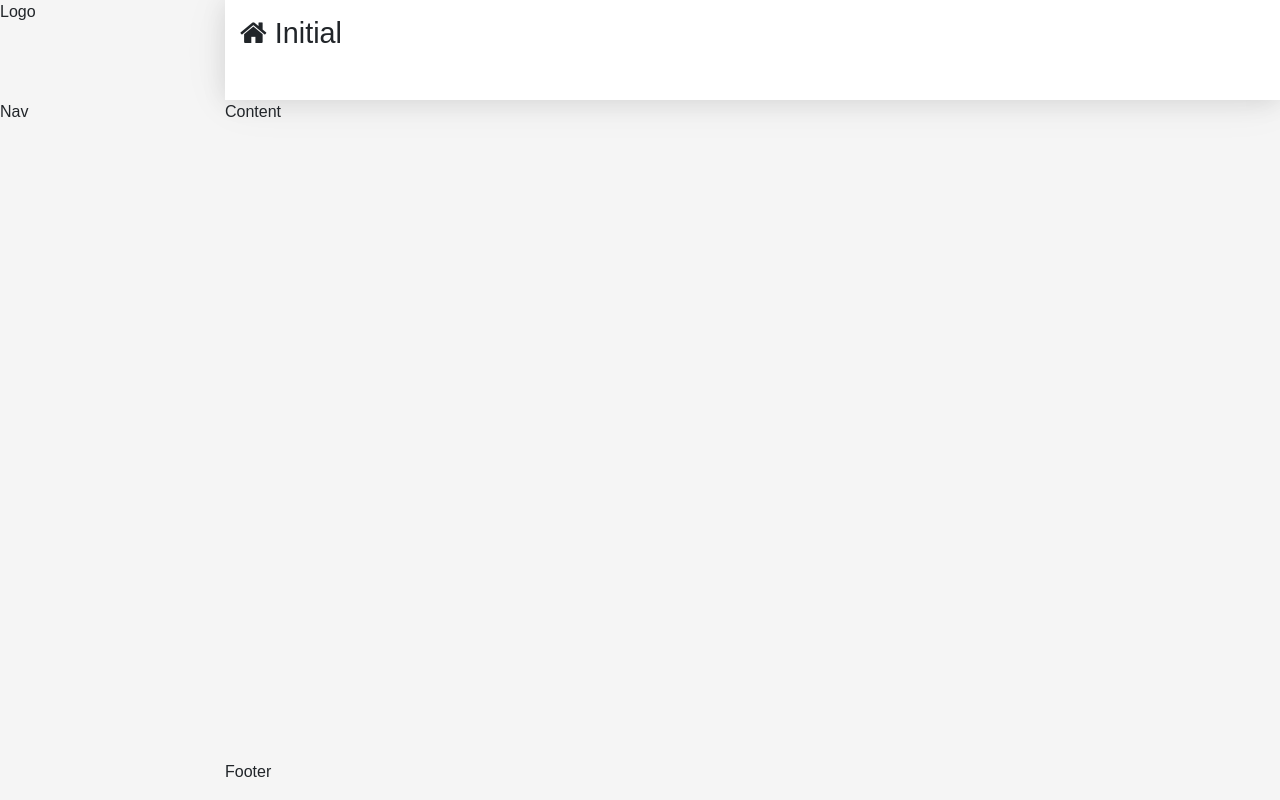
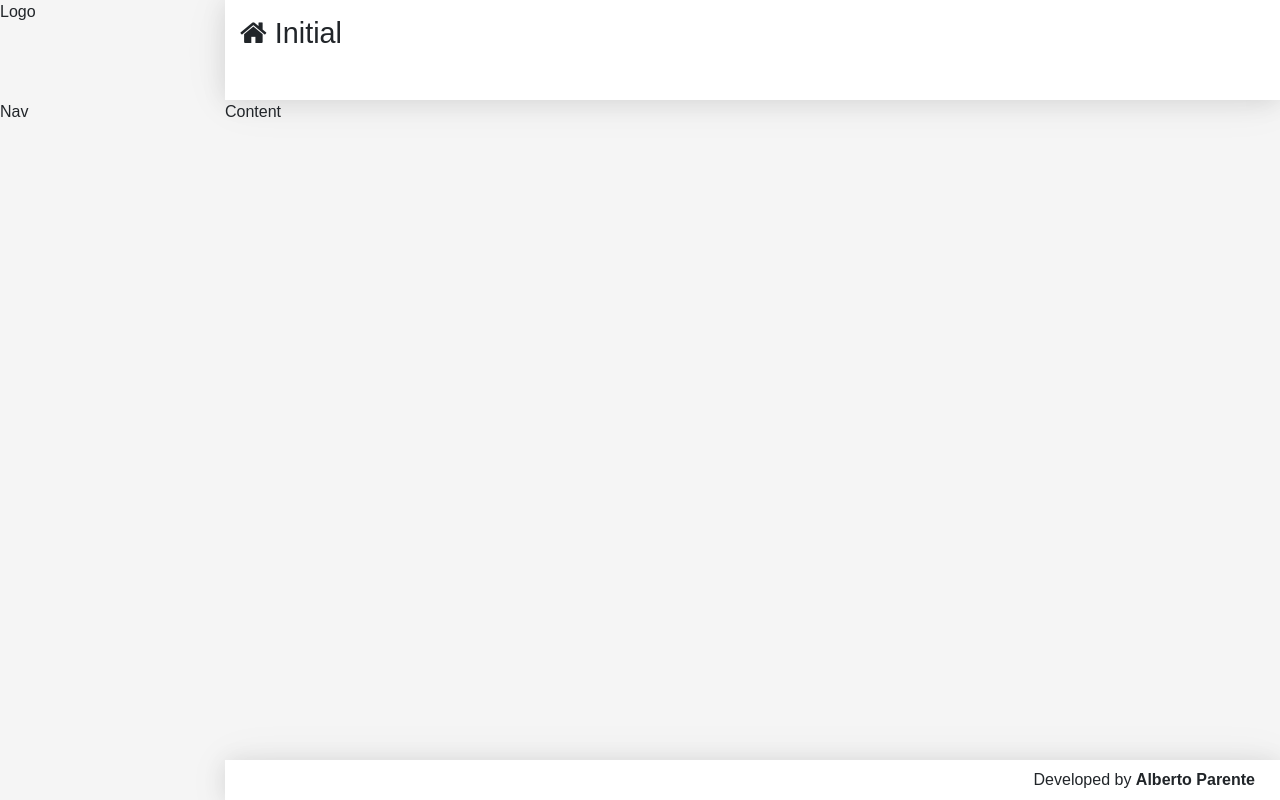
Before and after one commit to AlbertoParente/userRegistration-app-react, a React (Create React App) app in the folder frontend/: page / in a window 1280 px wide. Built offline with nearby package versions, Linux system fonts and the light colour scheme.

Commit message:
Footer component

```diff
--- a/frontend/src/components/template/Footer.css
+++ b/frontend/src/components/template/Footer.css
@@ -0,0 +1,8 @@
+footer.footer {
+    display: flex;
+    align-items: center;
+    justify-content: flex-end;
+    padding: 0 25px;
+    background-color: #FFF;
+    box-shadow: var(--shadow);
+}
--- a/frontend/src/components/template/Footer.jsx
+++ b/frontend/src/components/template/Footer.jsx
@@ -3,5 +3,7 @@ import React from 'react'
 
 export default props =>
     <footer className="footer">
-        Footer
+        <span>
+            Developed by <strong>Alberto Parente</strong>
+        </span>
     </footer>
```
